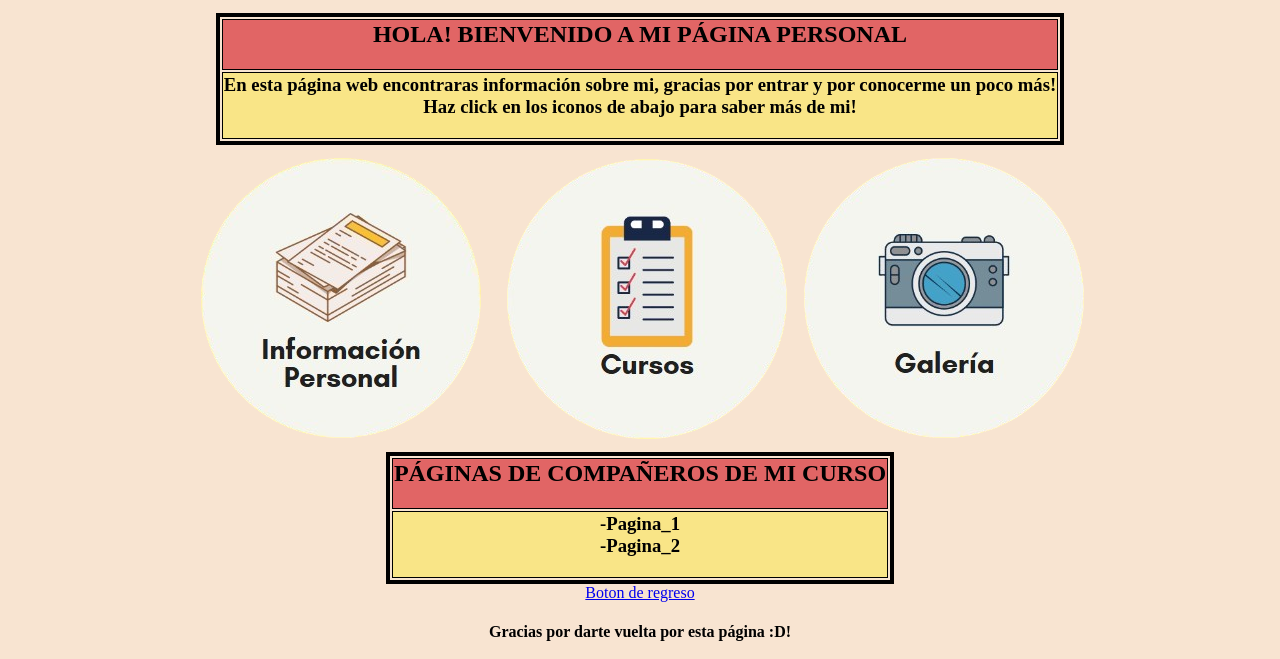
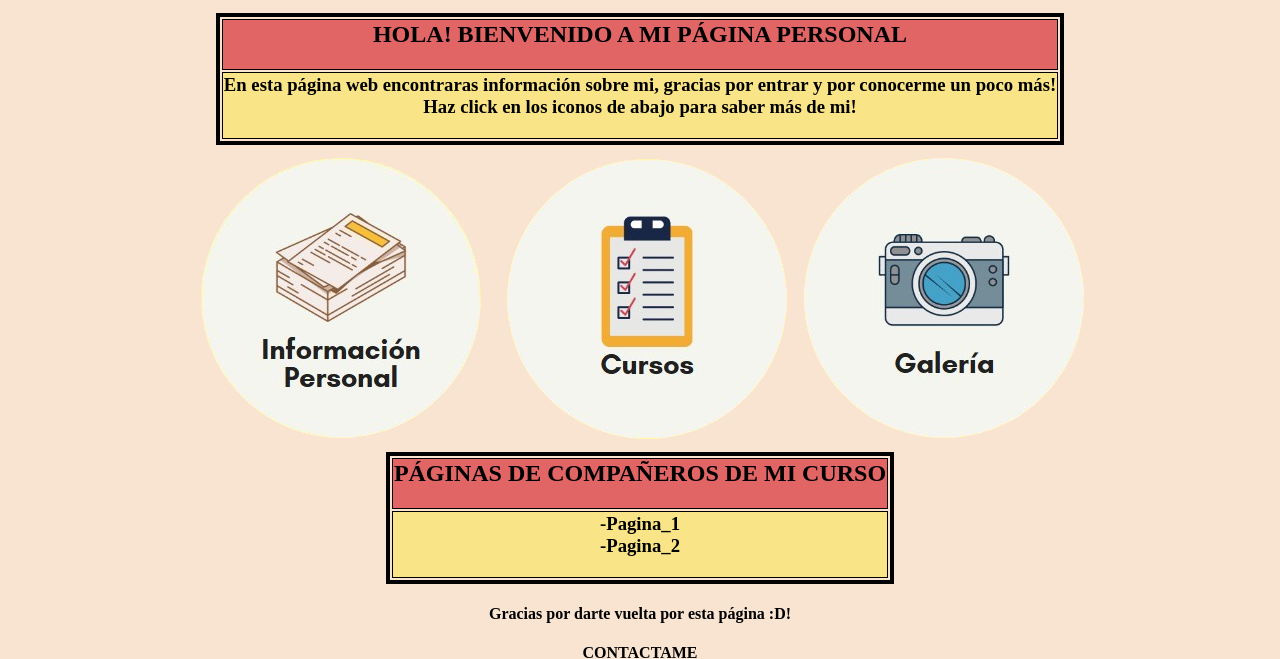
Before and after one commit to PaoloAvalos/web, a plain HTML site: page index.html in a window 1280 px wide. Shown: the part 129-788 px from the top of the page. Drawn offline with Linux system fonts and the light colour scheme.

Commit message:
Update index.html

```diff
--- a/index.html
+++ b/index.html
@@ -51,8 +51,6 @@
 
 </table></center>
 
-<center><a href="index.html"> Boton de regreso </a></center>
-
 <center><h4 font="Comic Sans MS">Gracias por darte vuelta por esta página :D!</h4></center>
 <center><h4 font="Comic Sans MS">CONTACTAME<br>Gmail:paolo.avalos@ucsp.edu.pe <br><a href="https://www.instagram.com/paolo_.avalos/?hl=es"><img src="menu/instagram.png" width="50" height="50" alt="boton instagram"></a></h4></center>
 
```
